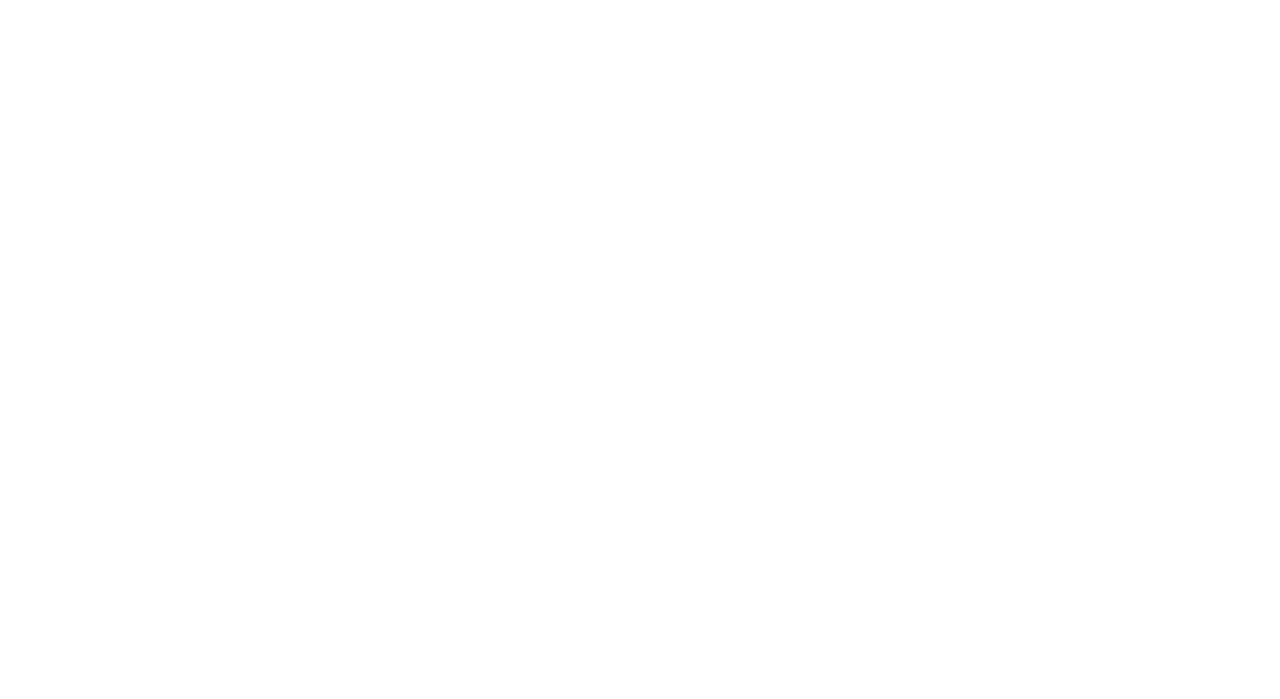
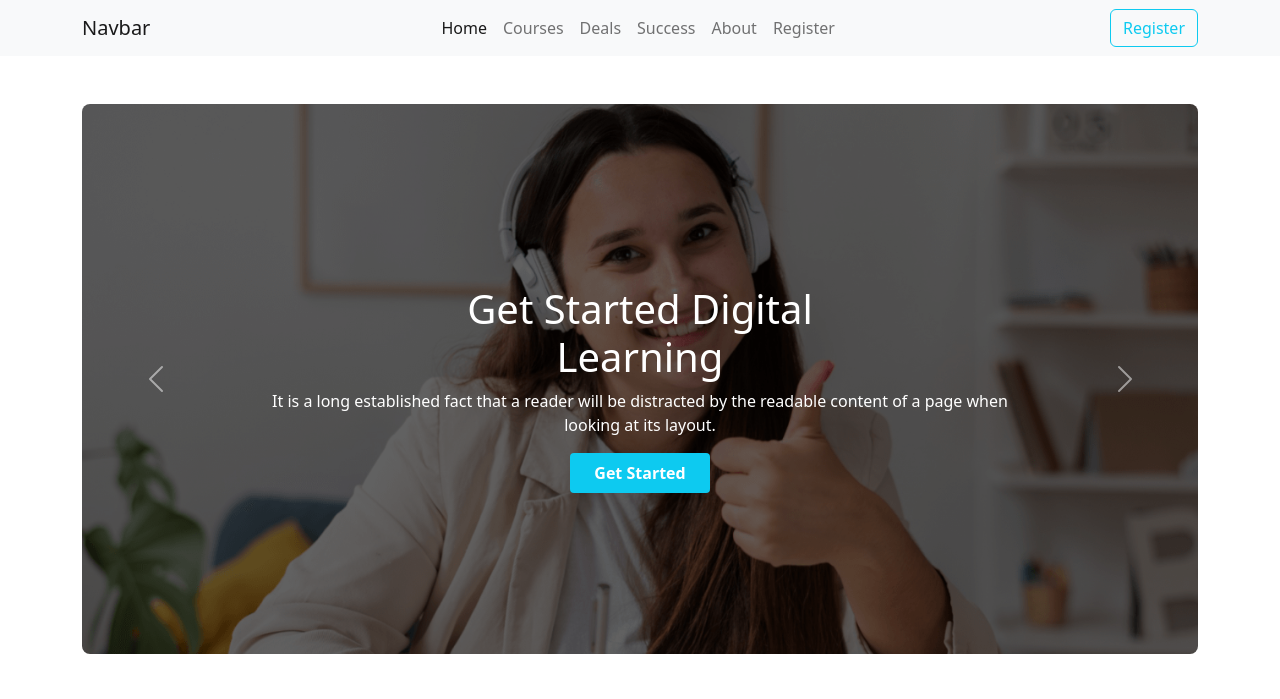
Before and after one commit to Nahidontheway/assignment-3, a plain HTML site: page index.html in a window 1280 px wide. Drawn offline with nearby package versions, Linux system fonts and the light colour scheme.

Commit message:
header section added

```diff
--- a/css/style.css
+++ b/css/style.css
@@ -0,0 +1,9 @@
+.carousel .item {
+    height: 550px;
+  }
+
+  .item img {
+      min-height: 550px;
+      object-fit: cover;
+      filter: brightness(40%);
+  }
--- a/index.html
+++ b/index.html
@@ -7,8 +7,105 @@
     <title>Edu-TECH</title>
     <!-- stylesheet -->
     <link rel="stylesheet" href="css/style.css">
+    <!-- bootstrap css link -->
+    <link href="https://cdn.jsdelivr.net/npm/bootstrap@5.2.0/dist/css/bootstrap.min.css" rel="stylesheet" integrity="sha384-gH2yIJqKdNHPEq0n4Mqa/HGKIhSkIHeL5AyhkYV8i59U5AR6csBvApHHNl/vI1Bx" crossorigin="anonymous">
 </head>
 <body>
+    <!-- header section start -->
+    <header>
+        <!-- navigation section start -->
+        <nav class="navbar navbar-expand-lg bg-light mb-5">
+            <div class="container">
+                <a class="navbar-brand" href="#">Navbar</a>
+                <button class="navbar-toggler" type="button" data-bs-toggle="collapse" data-bs-target="#navbarNav" aria-controls="navbarNav" aria-expanded="false" aria-label="Toggle navigation">
+                <span class="navbar-toggler-icon"></span>
+                </button>
+              <div class="collapse navbar-collapse justify-content-center" id="navbarNav">
+                <ul class="navbar-nav">
+                  <li class="nav-item">
+                    <a class="nav-link active" aria-current="page" href="#">Home</a>
+                  </li>
+                  <li class="nav-item">
+                    <a class="nav-link" href="#">Courses</a>
+                  </li>
+                  <li class="nav-item">
+                    <a class="nav-link" href="#">Deals</a>
+                  </li>
+                  <li class="nav-item">
+                    <a class="nav-link">Success</a>
+                  </li>
+                  <li class="nav-item">
+                    <a class="nav-link">About</a>
+                  </li>
+                  <li class="nav-item">
+                    <a class="nav-link">Register</a>
+                  </li>
+                </ul>
+              </div>
+              <form class="d-flex d-none d-sm-block" role="search">
+                <button class="btn btn-outline-info text-info" type="submit">Register</button>
+              </form>
+            </div>
+          </nav>
+        <!-- navigation section end -->
 
+        <!-- carousel section started -->
+        <div id="carouselExampleCaptions" class="carousel slide container mb-5" data-bs-ride="false">
+            <div class="carousel-inner rounded-3">
+              <div class="carousel-item item active">
+                <div class="overlay">
+                    <img  src="edTech-website-main/images/cover/cover-1.png" class="d-block w-100" alt="...">
+                </div>
+                <div class="carousel-caption">
+                  <div style="height: 450px;" class="d-flex align-items-center justify-content-center">
+                    <div>
+                     <h1>Get Started Digital<br> Learning</h1>
+                     <p>It is a long established fact that a reader will be distracted by the readable content of a page when looking at its layout.</p>
+                     <button class="text-white bg-info border-0 px-4 py-2 fw-bold rounded-1 text-center">Get Started</button>
+                    </div>
+                  </div>
+                </div>
+              </div>
+              <div class="carousel-item item">
+                <img src="edTech-website-main/images/cover/cover-2.jpg" class="d-block w-100" alt="...">
+                <div class="carousel-caption">
+                    <div style="height: 450px;" class="d-flex align-items-center justify-content-center">
+                      <div>
+                        <h1>Get Started Digital<br> Learning</h1>
+                       <p>It is a long established fact that a reader will be distracted by the readable content of a page when looking at its layout.</p>
+                       <button class="text-white bg-info border-0 px-4 py-2 fw-bold rounded-1 text-center">Get Started</button>
+                      </div>
+                    </div>
+                  </div>
+              </div>
+              <div class="carousel-item item third">
+                <img src="edTech-website-main/images/cover/cover-3.jpg" class="d-block w-100" alt="...">
+                <div class="carousel-caption">
+                    <div style="height: 450px;" class="d-flex align-items-center justify-content-center">
+                      <div>
+                        <h1 class="text-bold">Get Started Digital<br> Learning</h1>
+                       <p>It is a long established fact that a reader will be distracted by the readable content of a page when looking at its layout.</p>
+                       <button class="text-white bg-info border-0 px-4 py-2 fw-bold rounded-1 text-center">Get Started</button>
+                      </div>
+                    </div>
+                  </div>
+              </div>
+            </div>
+            <button class="carousel-control-prev" type="button" data-bs-target="#carouselExampleCaptions" data-bs-slide="prev">
+              <span class="carousel-control-prev-icon" aria-hidden="true"></span>
+              <span class="visually-hidden">Previous</span>
+            </button>
+            <button class="carousel-control-next" type="button" data-bs-target="#carouselExampleCaptions" data-bs-slide="next">
+              <span class="carousel-control-next-icon" aria-hidden="true"></span>
+              <span class="visually-hidden">Next</span>
+            </button>
+          </div>
+        <!-- carousel section end -->
+    </header>
+    <!-- header section end -->
+
+
+    <!-- bootstrap javascript link -->
+    <script src="https://cdn.jsdelivr.net/npm/bootstrap@5.2.0/dist/js/bootstrap.bundle.min.js" integrity="sha384-A3rJD856KowSb7dwlZdYEkO39Gagi7vIsF0jrRAoQmDKKtQBHUuLZ9AsSv4jD4Xa" crossorigin="anonymous"></script>
 </body>
 </html>
```
Also changed, not shown: 1 other file.
